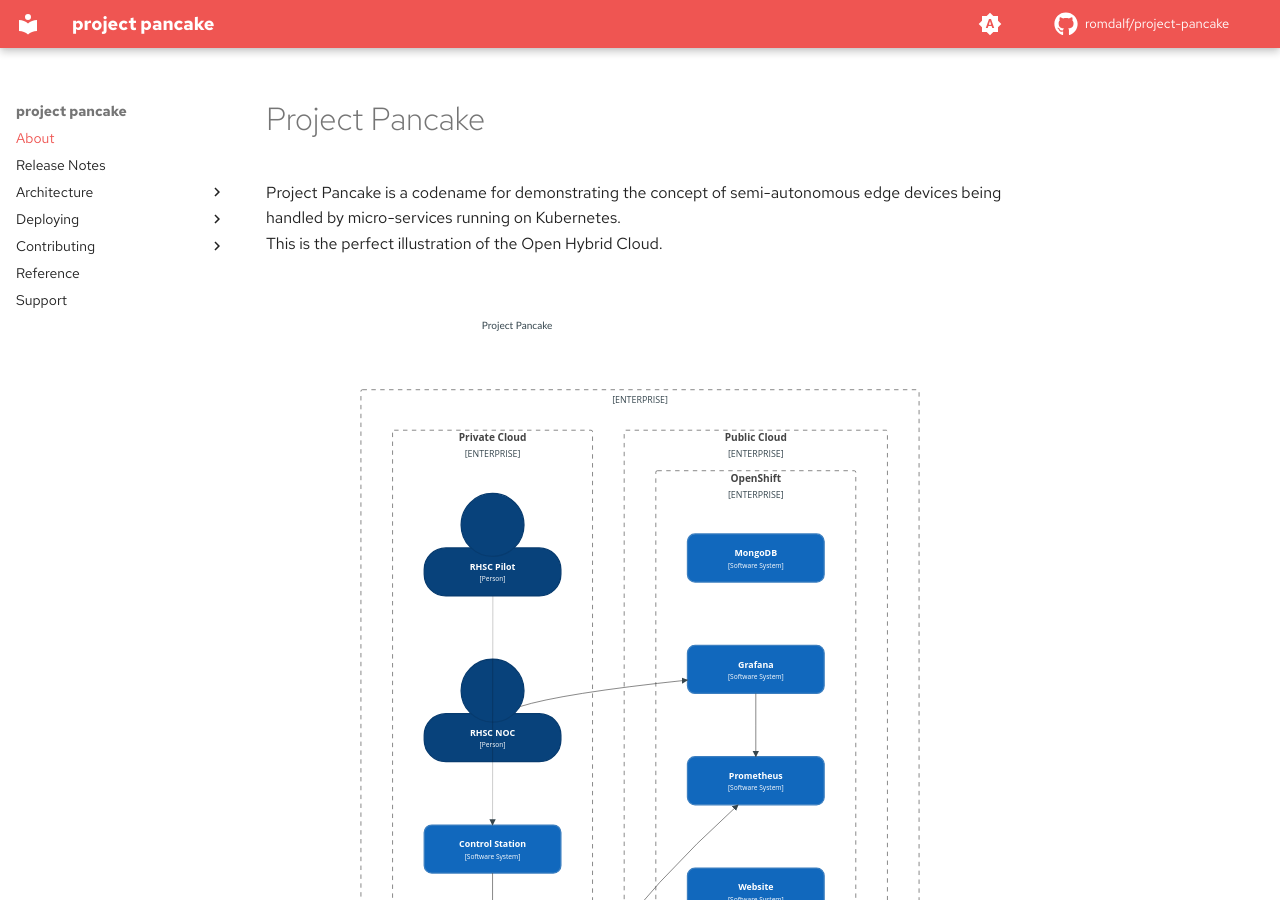
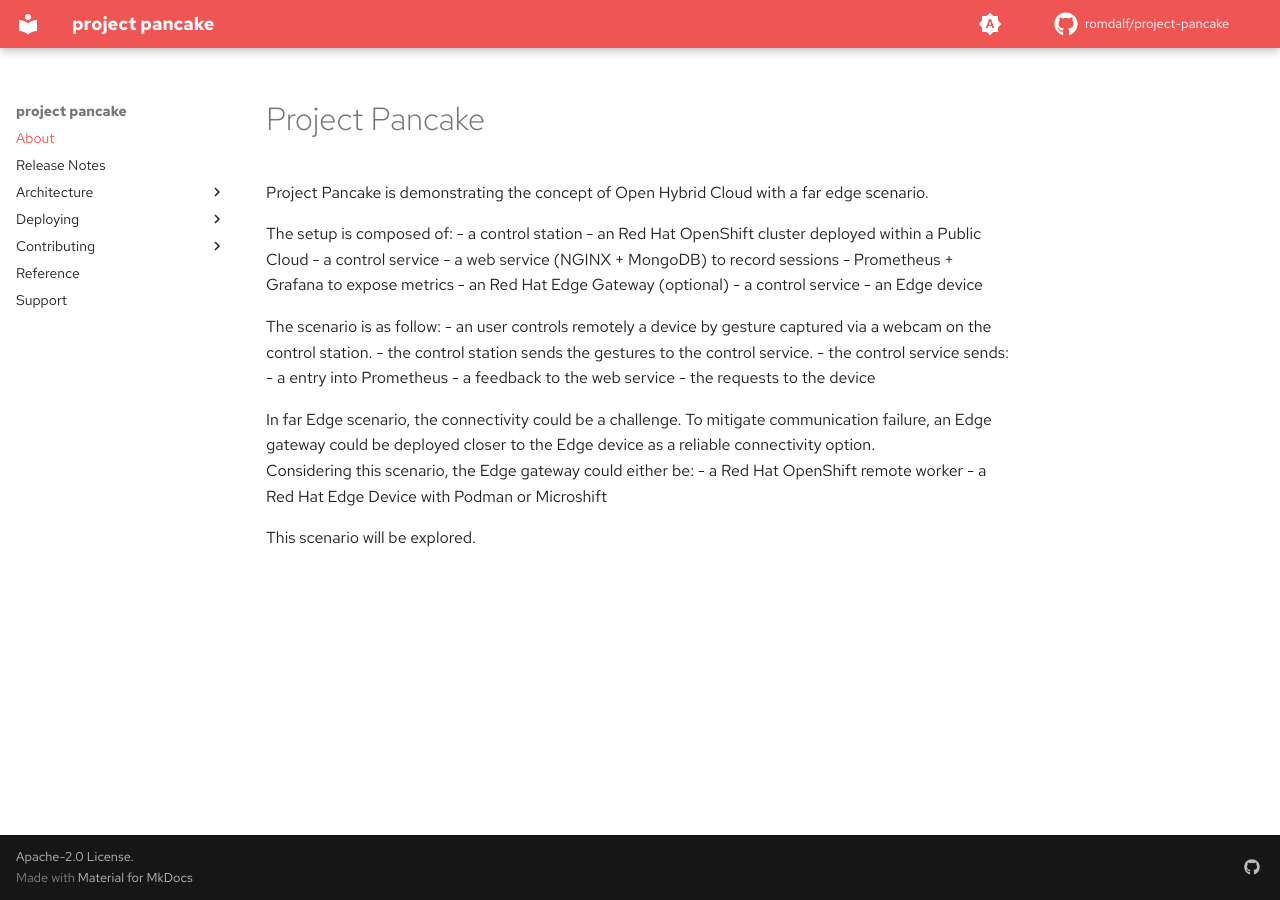
Before and after one commit to beezy-cloud/project-pancake, an MkDocs documentation site: the page built from docs/index.md, in a window 1280 px wide and 900 px high. Built offline with MkDocs 1.6.1 and Material for MkDocs 9.7.7, drawn with Linux system fonts in a browser that asks for light colours; some web fonts are replaced; comment, search, counter and statistics services are not loaded.

Commit message:
update doc

````diff
--- a/docs/architecture.md
+++ b/docs/architecture.md
@@ -0,0 +1,50 @@
+
+## Overview
+
+
+```mermaid
+    C4Context
+      title Project Pancake
+      Enterprise_Boundary(b0, "") {
+
+        Enterprise_Boundary(b3, "Private Cloud"){
+          Person(Pilot, "RHSC Pilot")
+          Person(Supervisor, "RHSC NOC")
+          System(ControlStation, "Control Station")
+        }
+
+        Enterprise_Boundary(b2, "Public Cloud") {
+          Enterprise_Boundary(c1, "OpenShift"){
+            System(MongoDB, "MongoDB")
+            System(Grafana, "Grafana")
+            System(Prometheus, "Prometheus")
+            System(Website, "Website")
+          }
+        }
+
+        Enterprise_Boundary(b4, "Edge Gateway"){
+          System(EdgeGateway, "Control Service")
+        }
+
+        Enterprise_Boundary(b5, "Edge"){
+          System(EdgeDevice, "Edge Device")
+        }
+
+        Enterprise_Boundary(b7, "Public"){
+          Person(Public, "World Citizen")
+        }
+      }
+
+      Rel(Pilot, ControlStation, "")
+
+      Rel(ControlStation, EdgeGateway, "")
+
+      Rel(EdgeGateway, Prometheus, "")
+      Rel(Grafana, Prometheus, "")
+      Rel(EdgeGateway, EdgeDevice, "")
+
+      Rel(Public, Website, "")
+      Rel(Supervisor, Grafana, "")
+
+      UpdateLayoutConfig($c4ShapeInRow="4", $c4BoundaryInRow="2")
+```
--- a/docs/index.md
+++ b/docs/index.md
@@ -1,61 +1,28 @@
 # Project Pancake
 
-Project Pancake is a codename for demonstrating the concept of semi-autonomous edge devices being handled by micro-services running on Kubernetes.
-This is the perfect illustration of the Open Hybrid Cloud.
+Project Pancake is demonstrating the concept of Open Hybrid Cloud with a far edge scenario.
 
+The setup is composed of:
+- a control station
+- an Red Hat OpenShift cluster deployed within a Public Cloud
+  - a control service
+  - a web service (NGINX + MongoDB) to record sessions
+  - Prometheus + Grafana to expose metrics
+- an Red Hat Edge Gateway (optional)
+  - a control service
+- an Edge device
 
-```mermaid
-    C4Context
-      title Project Pancake
-      Enterprise_Boundary(b0, "") {
+The scenario is as follow:
+- an user controls remotely a device by gesture captured via a webcam on the control station.
+- the control station sends the gestures to the control service.
+- the control service sends:
+  - a entry into Prometheus
+  - a feedback to the web service
+  - the requests to the device
 
-        Enterprise_Boundary(b3, "Private Cloud"){
-          Person(Pilot, "RHSC Pilot")
-          Person(Supervisor, "RHSC NOC")
-          System(ControlStation, "Control Station")
-        }
+In far Edge scenario, the connectivity could be a challenge. To mitigate communication failure, an Edge gateway could be deployed closer to the Edge device as a reliable connectivity option.
+Considering this scenario, the Edge gateway could either be:
+- a Red Hat OpenShift remote worker
+- a Red Hat Edge Device with Podman or Microshift
 
-        Enterprise_Boundary(b2, "Public Cloud") {
-          Enterprise_Boundary(c1, "OpenShift"){
-            System(MongoDB, "MongoDB")
-            System(Grafana, "Grafana")
-            System(Prometheus, "Prometheus")
-            System(Website, "Website")
-          }
-        }
-
-        Enterprise_Boundary(b4, "Edge Gateway"){
-          System(EdgeGateway, "Control Service")
-        }
-
-        Enterprise_Boundary(b5, "Edge"){
-          System(EdgeDevice, "Edge Device")
-        }
-
-        Enterprise_Boundary(b7, "Public"){
-          Person(Public, "World Citizen")
-        }
-      }
-
-      Rel(Pilot, ControlStation, "")
-
-      Rel(ControlStation, EdgeGateway, "")
-
-      Rel(EdgeGateway, Prometheus, "")
-      Rel(Grafana, Prometheus, "")
-      Rel(EdgeGateway, EdgeDevice, "")
-
-      Rel(Public, Website, "")
-      Rel(Supervisor, Grafana, "")
-
-      UpdateLayoutConfig($c4ShapeInRow="4", $c4BoundaryInRow="2")
-```
-
-<!--
-      UpdateElementStyle(customerA, $fontColor="red", $bgColor="grey", $borderColor="red")
-      UpdateRelStyle(customerA, SystemAA, $textColor="blue", $lineColor="blue", $offsetX="5")
-      UpdateRelStyle(SystemAA, SystemE, $textColor="blue", $lineColor="blue", $offsetY="-10")
-      UpdateRelStyle(SystemAA, SystemC, $textColor="blue", $lineColor="blue", $offsetY="-40", $offsetX="-50")
-      UpdateRelStyle(SystemC, customerA, $textColor="red", $lineColor="red", $offsetX="-50", $offsetY="20")
-
-      UpdateLayoutConfig($c4ShapeInRow="3", $c4BoundaryInRow="2") -->
+This scenario will be explored.
````
